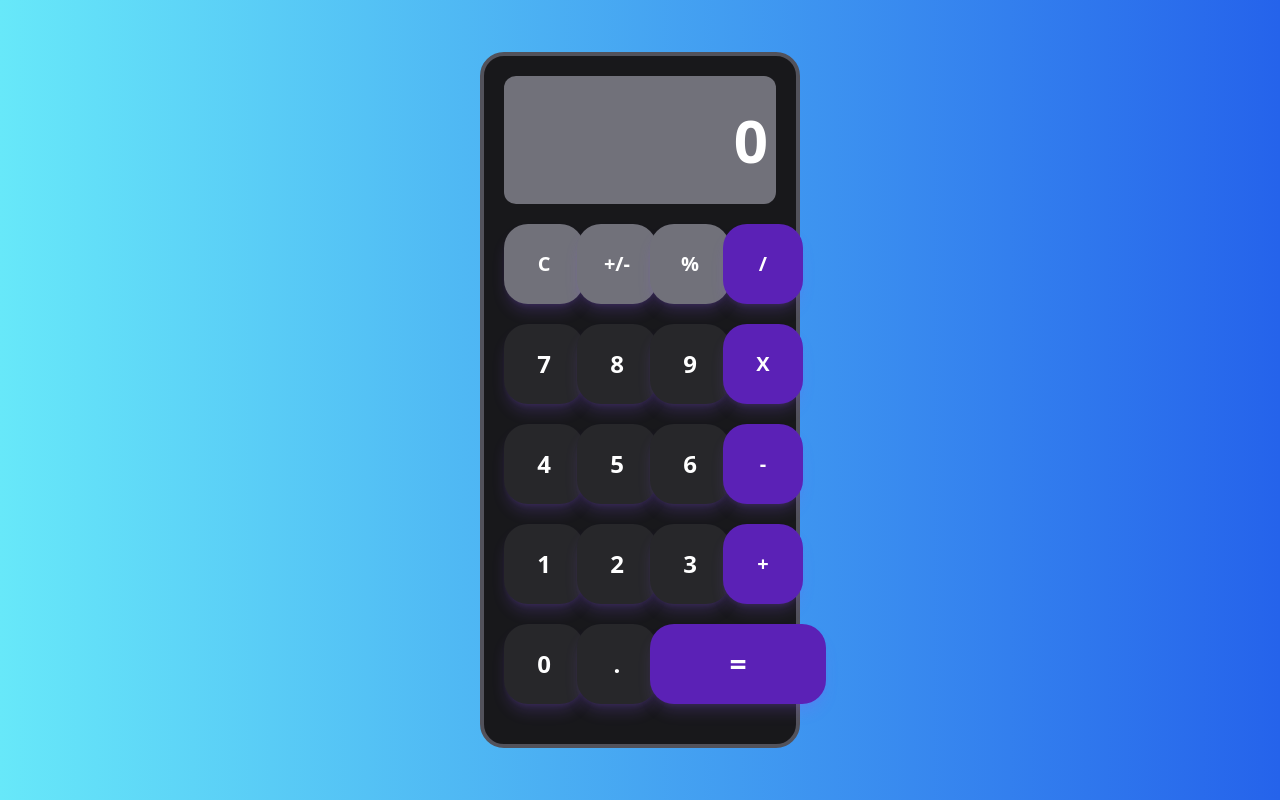
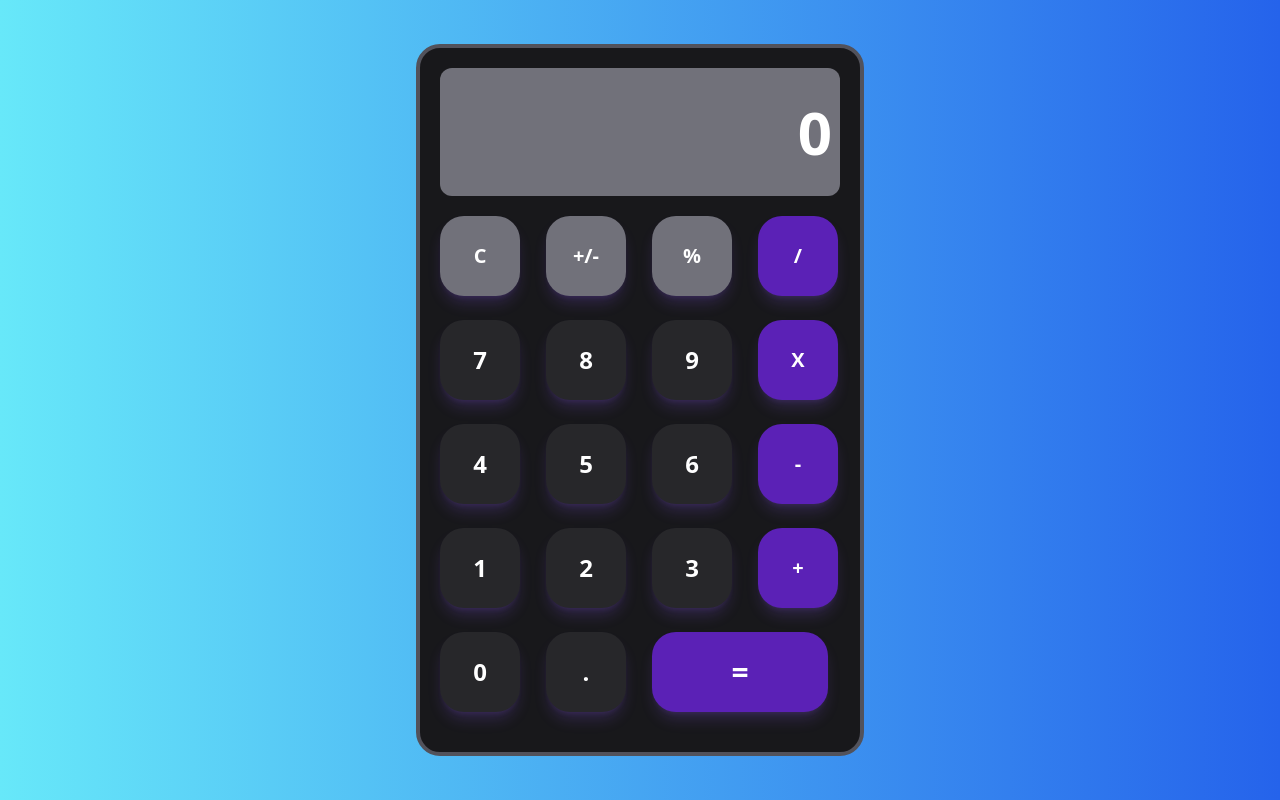
Before and after one commit to marlonerick/Calculadora-React, a React (Vite) app: page / in a window 1280 px wide. Built offline with nearby package versions, Linux system fonts and the light colour scheme.

Commit message:
Fixed Bug Style

```diff
--- a/src/screens/home/index.tsx
+++ b/src/screens/home/index.tsx
@@ -100,12 +100,12 @@ export function Home() {
   }
 
   return (
-    <div className=" w-1/4 h-2/2">
-      <div className="px-5 py-5 bg-zinc-900 rounded-3xl border-4 border-zinc-600">
+    <div>
+      <div className="max-w-md h-2/2 px-5 py-5 bg-zinc-900 rounded-3xl border-4 border-zinc-600">
 
         <Display valor={num}></Display>
 
-        <div className="grid grid-cols-4 gap-5 my-5">
+        <div className="grid grid-cols-4 gap-6 my-5">
           {
             numbers.map((numbers, index) => {
               if (numbers == '+' || numbers == '-' || numbers == 'X' || numbers == '/') {
```
